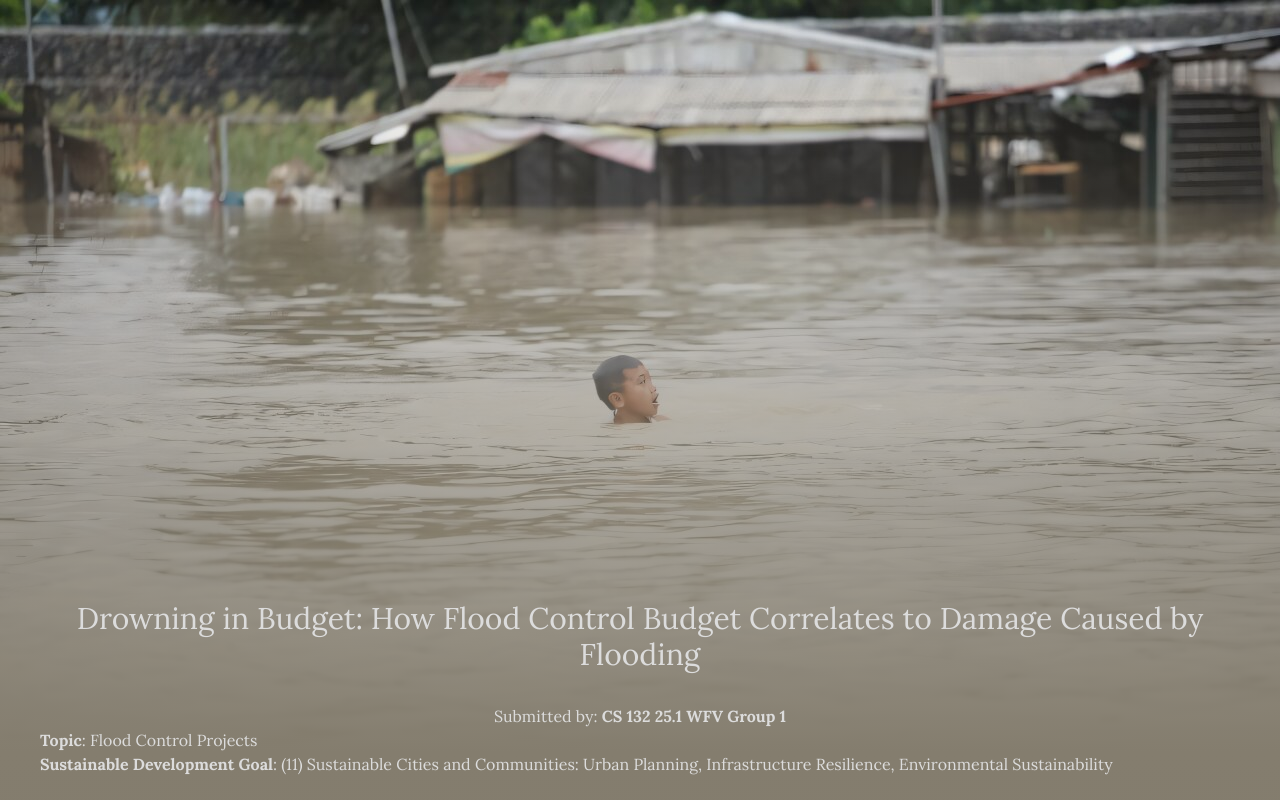
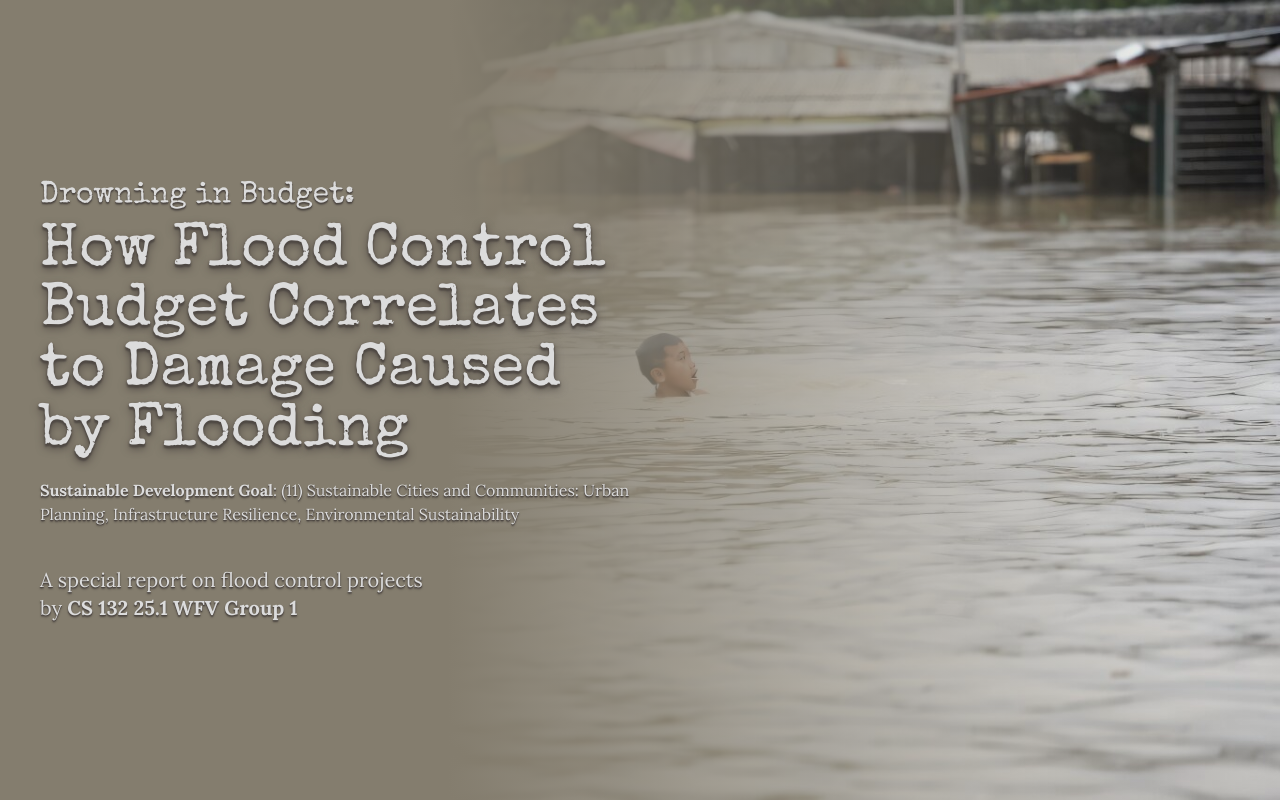
Before and after one commit to galierie/drowning-in-budget, a SvelteKit app: page / in a window 1280 px wide. Shown: the top 800 px of the page. Built offline with nearby package versions, Linux system fonts and the light colour scheme.

Commit message:
feat: replace header

```diff
--- /dev/null
+++ b/src/routes/(ui)/Header.svelte
@@ -0,0 +1,28 @@
+<script>
+  import { asset } from '$app/paths';
+
+  import flood from '$lib/assets/flood.jpg';
+</script>
+
+<header class="relative w-full h-screen lg:bg-linear-to-l bg-linear-to-b from-0% via-olive-haze-500 via-65% to-olive-haze-500 text-foreground">
+  <div class="lg:w-5/10 w-full lg:h-full h-1/2 absolute lg:top-0 bottom-0 z-100 left-0 lg:py-30 py-10 pl-10 lg:pr-0 flex flex-col justify-center pr-10 *:lg:text-left *:text-center *:*:text-shadow-olive-haze-800">
+    <div class="mb-4 font-specialelite">
+      <p class="lg:text-3xl text-2xl mb-2 text-shadow-sm">Drowning in Budget:</p>
+      <h1 class="lg:text-6xl text-4xl text-shadow-lg">How Flood Control Budget Correlates to Damage Caused by Flooding</h1>
+    </div>
+    <div>
+      <p class="text-shadow-sm">
+        <b>Sustainable Development Goal</b>: (11) Sustainable Cities and Communities: Urban Planning,
+        Infrastructure Resilience, Environmental Sustainability
+      </p>
+    </div>
+    <div class="*:text-shadow-sm mt-10 text-center text-xl">
+      <p>A special report on flood control projects</p>
+      <p>by <b>CS 132 25.1 WFV Group 1</b></p>
+    </div>
+  </div>
+
+  <div class="flex h-full justify-end items-center absolute top-0 -z-100 right-0">
+    <img src={asset(flood)} alt="child swimming in floodwaters" class="h-full object-cover object-center" />
+  </div>
+</header>
--- a/src/routes/+layout.svelte
+++ b/src/routes/+layout.svelte
@@ -1,9 +1,8 @@
 <script lang="ts">
-	import { asset } from '$app/paths';
-
 	import '../app.css';
 	import favicon from '$lib/assets/favicon.svg';
-	import background from '$lib/assets/flood.jpg';
+
+	import Header from './(ui)/Header.svelte';
 
 	const { children } = $props();
 </script>
@@ -12,10 +11,8 @@
 	<link rel="icon" href={favicon} />
 </svelte:head>
 
-<img src={asset(background)} alt="" class="absolute top-0 -z-100 w-full" />
+<Header />
 
-<main class="bg-linear-to-b from-0% via-olive-haze-500 via-5% to-olive-haze-950 text-foreground">
-	<div class="mx-10 pt-150 pb-4">
-		{@render children?.()}
-	</div>
+<main class="mx-10 py-10">
+	{@render children?.()}
 </main>
```
